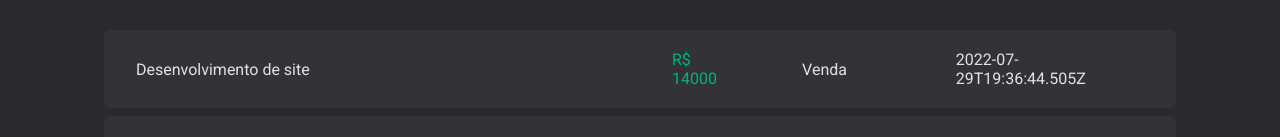
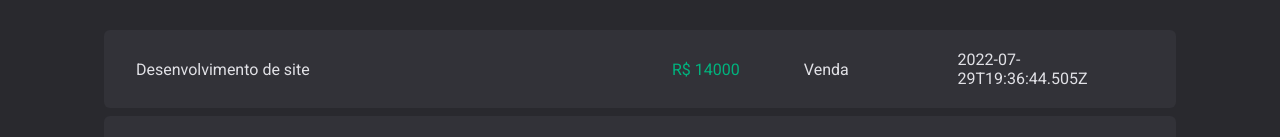
Before and after one commit to navestelar/dt-money, a React (Vite) app: page / in a window 1280 px wide. Shown: the part 384-521 px from the top of the page. Built offline with nearby package versions, Linux system fonts and the light colour scheme; data requests are answered from the project's data file.

Commit message:
fix: json server

```diff
--- a/package.json
+++ b/package.json
@@ -28,7 +28,7 @@
     "eslint": "^8.57.0",
     "eslint-plugin-react-hooks": "^4.6.0",
     "eslint-plugin-react-refresh": "^0.4.5",
-    "json-server": "^1.0.0-alpha.23",
+    "json-server": "^0.17.0",
     "typescript": "^5.2.2",
     "vite": "^5.1.6"
   }
--- a/src/pages/transactions/index.tsx
+++ b/src/pages/transactions/index.tsx
@@ -17,7 +17,7 @@ export function Transactions() {
   const [transactions, setTransactions] = useState<Transaction[]>([])
 
   async function loadTransactions() {
-    const response = await fetch("http://localhost:3333/transactions")
+    const response = await fetch("http://localhost:3000/transactions")
     const data = await response.json()
 
     setTransactions(data)
--- a/src/pages/transactions/styles.ts
+++ b/src/pages/transactions/styles.ts
@@ -34,6 +34,7 @@ export const TransactionsTable = styled.table`
  }
 
  export const PriceHighlight = styled.span<PriceHighlightProps>`
+  white-space: nowrap;
   color: ${props => props.variant === "income" ? props.theme['green-300'] : props.theme['red-300']};
 
  `
```
Also changed, not shown: 1 other file (tests, documents, lock files or other folders).
